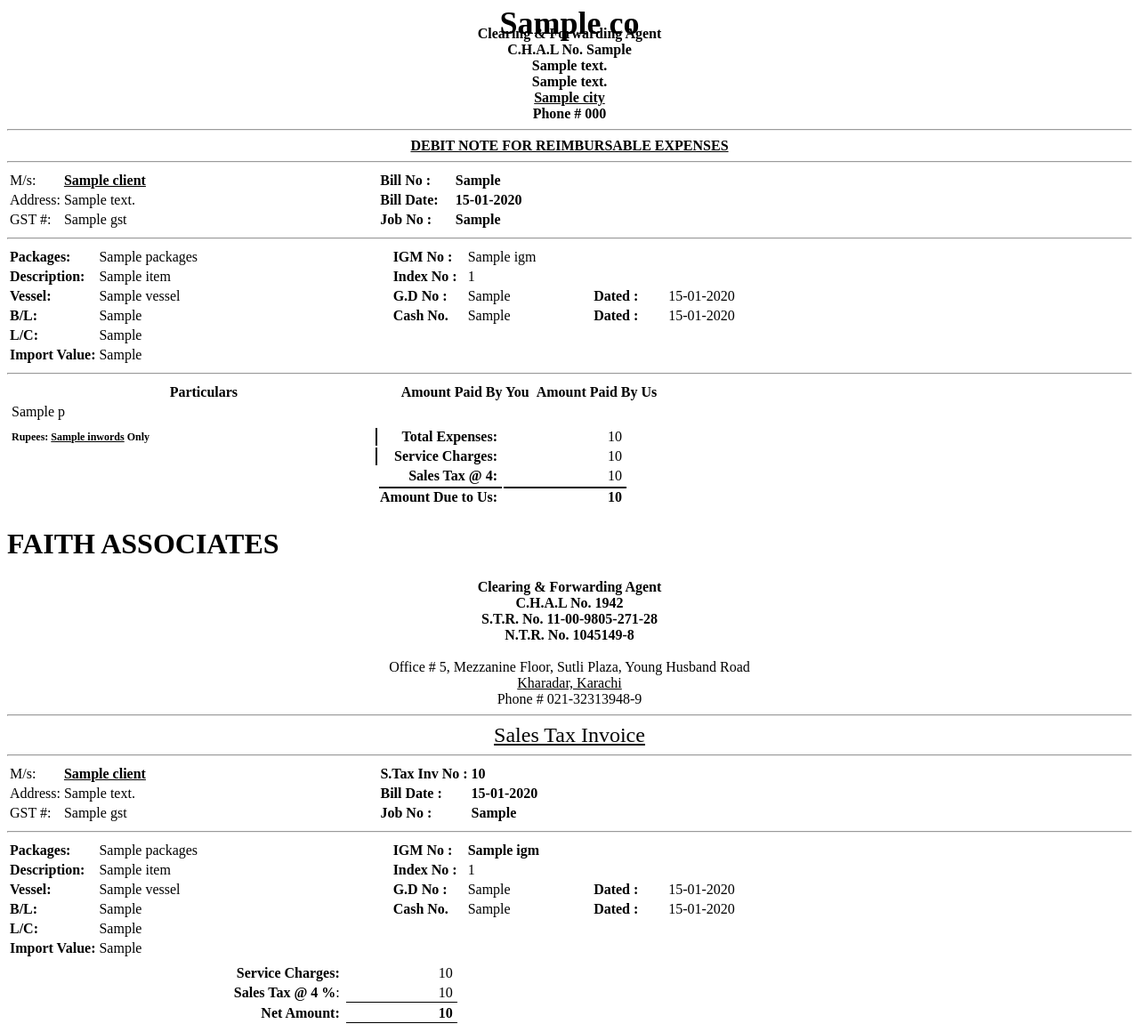
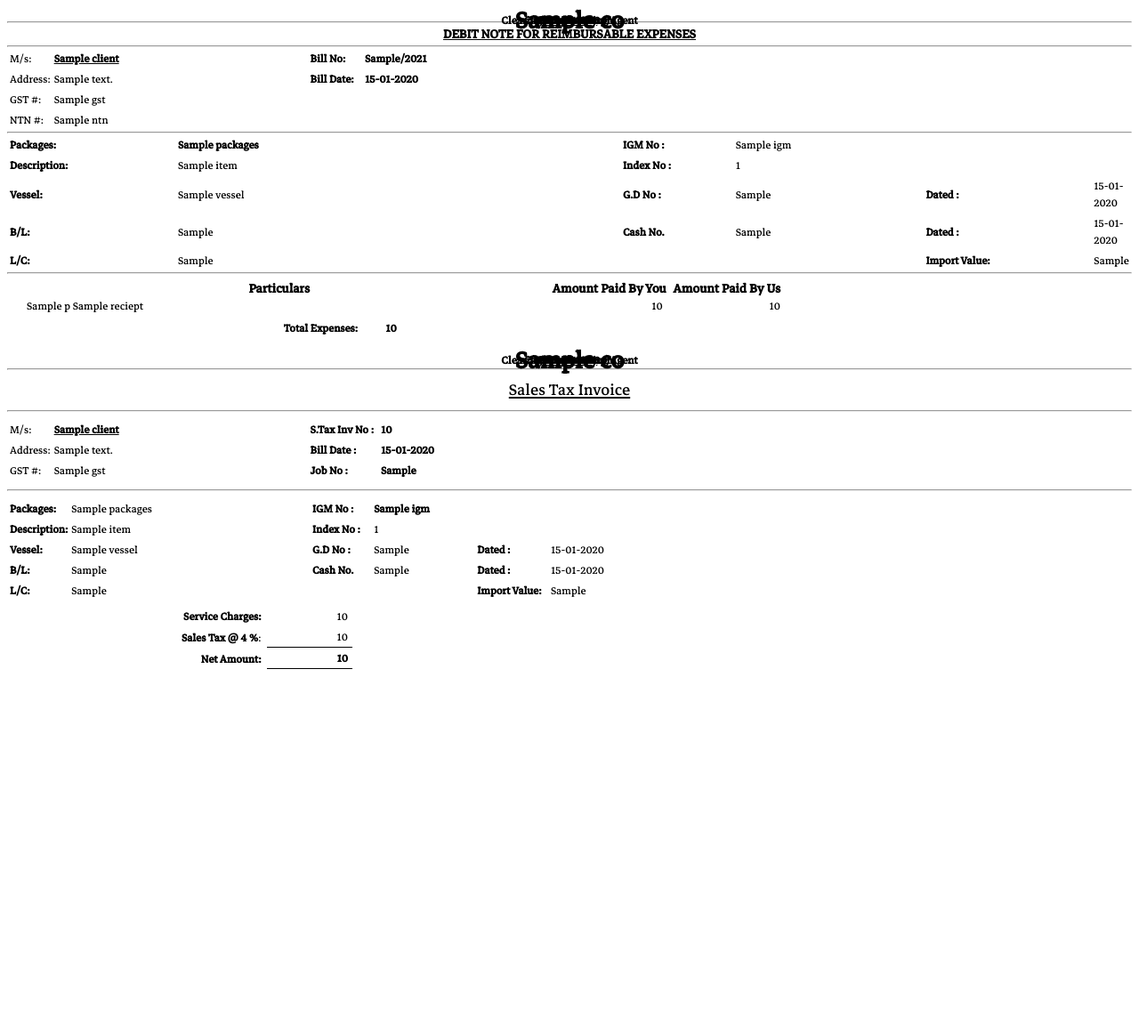
Before and after one commit to rizwanweb/FaithSoftware-V-0.1, a Django app: template reports/templates/reports/bill_report.html in a window 1280 px wide. Shown: the whole page at 89% size. After the commit the page ends 752 px from the top, so only its background shows below. Run offline with Django 3.2, Linux system fonts and the light colour scheme; the template is opened without the code that fills it: most values are stand-ins (such as "Sample title", 1, 10 or a date in 2020).

Commit message:
fixed job bill report format

```diff
--- a/reports/templates/reports/bill_report.html
+++ b/reports/templates/reports/bill_report.html
@@ -11,11 +11,9 @@
         @page {
             size: letter portrait;
             margin: 2cm;
+            margin-top: 0cm;
         }
 
-        @page {
-            size: letter portrait;
-            margin: 2cm;
         @font-face {
             font-family: Markazi;
             src: url('static/fonts/Markazi.ttf');
@@ -26,28 +24,36 @@
             font-family: Markazi;
         }
 
+        h1 {
+            font-size: 36px;
+            text-align: center;
+            margin-bottom: 0px;
+        }
+        .header{
+            line-height: 0px;
+        }
 
     </style>
 </head>
 
 <body>
     <div class="header">
-        <center><h1 style="font-size: 36px; margin-bottom: 0px; line-height:5px;">{{co.name}}</h1></center>
-        <center><span style="font-weight: bold;">Clearing & Forwarding Agent</span></center>
-        <center><span style="font-weight: bold;">C.H.A.L No. {{co.challanNo}}</span></center>
-        <center><span style="font-weight: bold;">{{co.address1}}</span></center>
-        <center><span style="font-weight: bold;">{{co.address2}}</span></center>
-        <center><span style=" font-weight: bold;"><u>{{co.city}}</u></span></center>
-        <center><span style="font-weight: bold;">Phone # {{co.phone1}}</span></center>
+        <center><h1 style="font-size: 36px; margin-bottom: 0px; line-height:0px;">{{co.name}}</h1></center>
+        <center><span style="font-weight: bold; margin-top: 0px; padding: 0px;">Clearing & Forwarding Agent</span></center>
+        <center><span style="font-weight: bold; margin-bottom: 0px;">C.H.A.L No. {{co.challanNo}}</span></center>
+        <center><span style="font-weight: bold; margin-bottom: 0px;">{{co.address1}}</span></center>
+        <center><span style="font-weight: bold; margin-bottom: 0px;">{{co.address2}}</span></center>
+        <center><span style=" font-weight: bold; margin-bottom: 0px;"><u>{{co.city}}</u></span></center>
+        <center><span style="font-weight: bold; margin-bottom: 0px;">Phone # {{co.phone1}}</span></center>
     </div>
-    <hr>
-    <center><b><u>DEBIT NOTE FOR REIMBURSABLE EXPENSES</u></b></center>
-    <hr>
+    <hr style="margin-bottom: 1px; margin-top: 0px;">
+    <center><b><u><h3 style="margin-bottom: 1px; margin-top: 0px;">DEBIT NOTE FOR REIMBURSABLE EXPENSES</h3></u></b></center>
+    <hr style="margin-bottom: 1px; margin-top: 0px;">
 
     <table>
         <tr>
             <td style="width:10%;">M/s:</td> <td style="width:60%;"><b><u>{{bill.job.client}}</u></b></td>
-            <td ><b>Bill No :</b></td><td><b>{{bill.billNo}}</b></td>
+            <td ><b>Bill No: </b></td><td><b>{{bill.billNo}}/{% now "Y" %}</b></td>
         </tr>
 
         <tr>
@@ -57,20 +63,21 @@
 
         <tr>
             <td style="width:10%;">GST #:</td> <td style="width:60%;">{{bill.job.client.GST}}</td>
-            <td ><b>Job No :</b></td><td><b>{{bill.job.jobNo}}</b></td>
+        </tr>
+        <tr>
+            <td style="width:10%;">NTN #:</td> <td style="width:60%;">{{bill.job.client.NTN}}</td>
         </tr>
     </table>
-    <hr>
+    <hr style="margin-bottom: 1px; margin-top: 0px;">
 
     <table style="border: 0px solid black;">
         <tr>
-          <td style="width:10%;"><b>Packages:</b></td>
+            <td style="width:15%;"><b>Packages:</b></td>
             {% if bill.job.containers > 0 %}
-            <td>{{bill.job.containers}}X{{bill.job.size}} CONT STC {{bill.job.packages}}</td>
+            <td><b>{{bill.job.containers}}X{{bill.job.size}} CONT STC {{bill.job.packages}}</b></td>
             {% else %}
-            <td>{{bill.job.packages}}</td>
+            <td><b>{{bill.job.packages}}</b></td>
             {% endif %}
-
 
             <td style="width:10%;"><b>IGM No :</b></td>
             <td style="width:10%;">{{bill.job.igm}}</td>
@@ -81,7 +88,7 @@
             <td style="width:10%;"><b>Description:</b></td>
             <td style="width:40%;">{{bill.job.item}}</td>
             <td style="width:10%;"><b>Index No :</b></td>
-            <td style="width:10%;">{{bill.job.index}}</td>
+            <td style="width:15%;">{{bill.job.index}}</td>
         </tr>
         <tr>
             <td style="width:10%;"><b>Vessel:</b></td>
@@ -105,29 +112,26 @@
             <td style="width:40%;">{{bill.job.lc}}</td>
             <td style="width:10%;"></b></td>
             <td style="width:17%;"></td>
-        </tr>
-        <tr>
-            <td style="width:12%;"><b>Import Value:</b></td>
-            <td style="width:40%;">{{bill.job.importValue}}</td>
-
+            <td style="width:15%;"><b>Import Value:</b></td>
+            <td style="width:10%;">{{bill.job.importValue}}</td>
         </tr>
     </table>
-    <hr>
-    <table>
+    <hr style="margin-bottom: 0px; margin-top: 0px;">
+    <table id="bill_frame" style="left:100px;">
         <tr style="border: 2px solid black;">
-            <th style="width: 60%; font-size: 16px;">Particulars</th>
-            <th style="width: 20%; font-size: 16px;">Amount Paid By You</th>
-            <th style="width: 20%; font-size: 16px;">Amount Paid By Us</th>
+            <th style="width: 70%; font-size: 19px; padding-top: 3px;"><b>Particulars</b></th>
+            <th style="width: 15%; font-size: 19px; padding-top: 3px;">Amount Paid By You</th>
+            <th style="width: 15%; font-size: 19px; padding-top: 3px;">Amount Paid By Us</th>
         </tr>
         {% for h in p %}
-            <tr style="padding-top: 5px; border: 1px solid black; border-left: 2px solid black; border-right: 2px solid black;">
-                <td style="padding-left: 3px;">{{h.title}} {% if h.reciept > 0%} {{h.reciept}} {% endif %} </td>
+            <tr style=" line-height: 10px; padding-top: 2px; border: .5px dashed black; border-left: 2px solid black; border-right: 2px solid black;">
+                <td style="padding-left: 20px;">{{h.title}} {% if h.reciept %} {{h.reciept}} {% endif %} </td>
                 <td style="text-align: right; padding-right: 5px;">
-                    {% if h.byYou > 0%}
+                    {% if h.byYou %}
                         {{h.byYou|floatformat:0}}
                     {% endif %}
                 </td>
-                {% if h.byUs > 0 %}
+                {% if h.byUs %}
                     <td style="text-align: right; padding-right: 5px;">{{h.byUs|floatformat:0}}</td>
                 {% endif %}
 
@@ -136,45 +140,53 @@
         </table>
         <table>
             <tr>
-                <th style="width: 60%; font-size: 16px;"></th>
-                <th style="width: 20%; font-size: 16px;"></th>
-                <th style="width: 20%; font-size: 16px;"></th>
+            <th style=" font-size: 16px;"></th>
+            <th style="width: 20%; font-size: 16px;"></th>
+            <th style="width: 20%; font-size: 16px;"></th>
             </tr>
-        <tr style="padding-top: 5px; border-top: 2px solid black; border-right: 2px solid black; border-left: 2px solid black;">
-            <td style="padding-left: 3px; border-right: 2px solid black; font-size: 12px;"><b>Rupees: <u>{{inwords}}</u> Only </b></td>
-            <td style="text-align: right; padding-right: 5px;"><b>Total Expenses:</b></td>
-            <td style="text-align: right; padding-right: 5px;">{{bill.grossTotal|floatformat:0}}</td>
+        <tr style="padding-top: 5px; border-top: 2px solid black; border-right: 0px solid black; border-left: 0px solid black; border-bottom: 0px solid black;">
+            <td style="padding-left: 3px; width: 70%; border-bottom: 0px; "><b></b> </td>
+            <td style="text-align: right; width: 15%; padding-right: 3px; border-right: 2px; border-left: 2px; border-bottom: 2px;"><b>Total Expenses:</b></td>
+            <td style="text-align: right; width: 15%; padding-right: 5px; border-right: 2px; border-bottom: 2px;"><b>{{bill.totalCharges|floatformat:0}}</b></td>
         </tr>
-        <tr style="padding-top: 2px; border-right: 2px solid black; border-left: 2px solid black;">
-            <td style="padding-left: 3px;  border-right: 2px solid black;">&emsp;</td>
-            <td style="text-align: right; padding-right: 5px;"><b>Service Charges:</b></td>
-            <td style="text-align: right; padding-right: 5px;">{{bill.charges|floatformat:0}}</td>
+        {% if bill.cashRefund > 0 %}
+        <tr style="padding-top: 5px;">
+            <td style="padding-left: 3px; width: 70%;"></td>
+            <td style="font-size: 13px; text-align: center; width: 15%; padding-right: 3px; border-bottom 2px solid black; border-left 2px solid black; border-right 2px solid black;"><b>Refund from {{bill.pid.terminal}}</b></td>
+            <td style="text-align: right; width: 15%; padding-right: 5px; border-right 2px solid black; border-bottom 2px solid black;"><b>{{bill.cashRefund|floatformat:0}}</b></td>
         </tr>
-        <tr style="padding-top: 2px;  border-right: 2px solid black; border-left: 2px solid black;">
-            <td style="padding-left: 3px;">&emsp;</td>
-            <td style="text-align: right; padding-right: 5px;"><b>Sales Tax @ {{bill.rateOfST|floatformat:0}}:</b></td>
-            <td style="text-align: right; padding-right: 5px;">{{bill.salesTax|floatformat:0}}</td>
+        <tr style="padding-top: 5px; border-top: 0px solid black; border-right: 0px solid black; border-left: 0px solid black; border-bottom: 0px solid black;">
+            <td style="padding-left: 3px; width: 70%; border-right: 2px solid black;"><b></b> </td>
+            <td style="font-size: 13px; text-align: right; width: 15%; padding-right: 3px; border-right 2px solid black; border-bottom 2px solid black;"><b>Balance:</b></td>
+            <td style="text-align: right; width: 15%; padding-right: 5px; border-right 2px solid black; border-bottom 2px solid black;"><b>{{bill.grossBalance|floatformat:0}}</b></td>
         </tr>
-        <tr style="padding-top: 2px;  border-right: 2px solid black; border-bottom: 2px solid black; border-left: 2px solid black;">
-            <td style="padding-left: 3px;">&emsp;</td>
-            <td style="text-align: right; padding-right: 5px; border-top: 2px solid black;"><b>Amount Due to Us:</b></td>
-            <td style="text-align: right; padding-right: 5px; border-top: 2px solid black;"><b>{{bill.total|floatformat:0}}</b></td>
+        {% endif %}
+
+        {% if bill.advance > 0 %}
+        <tr style="padding-top: 5px; ">
+            <td style="padding-left: 3px; width: 70%;"></td>
+            <td style="font-size: 13px; text-align: right; width: 15%; padding-right: 3px; border-bottom 2px solid black; border-left 2px solid black; border-right 2px solid black;"><b>Party Advance</b></td>
+            <td style="text-align: right; width: 15%; padding-right: 5px; border-right 2px solid black; border-bottom 2px solid black;"><b>{{bill.advance|floatformat:0}}</b></td>
         </tr>
+        <tr style="padding-top: 5px; border-top: 0px solid black; border-right: 0px solid black; border-left: 0px solid black; border-bottom: 0px solid black;">
+            <td style="padding-left: 3px; width: 70%; border-right: 2px solid black;"><b></b> </td>
+            <td style="font-size: 13px; text-align: right; width: 15%; padding-right: 3px; border-right 2px solid black; border-bottom 2px solid black;"><b>Balance:</b></td>
+            <td style="text-align: right; width: 15%; padding-right: 5px; border-right 2px solid black; border-bottom 2px solid black;"><b>{{bill.netBalance|floatformat:0}}</b></td>
+        </tr>
+        {% endif %}
     </table>
 
 </body>
 <pdf:nextpage />
 <body>
-        <div class="header">
-        <h1>FAITH ASSOCIATES</h1>
-        <center><span style="padding-top: 0px;"><b>Clearing & Forwarding Agent</b></span></center>
-        <center><span><b>C.H.A.L No. 1942</b></span></center>
-        <center><span><b>S.T.R. No. 11-00-9805-271-28</b></span></center>
-        <center><span><b>N.T.R. No. 1045149-8</b></span></center>
-        <br>
-        <center><span>Office # 5, Mezzanine Floor, Sutli Plaza, Young Husband Road</span></center>
-        <center><span><u>Kharadar, Karachi</u></span></center>
-        <center><span>Phone # 021-32313948-9</span></center>
+    <div class="header">
+        <center><h1 style="font-size: 36px; margin-bottom: 0px; line-height:0px;">{{co.name}}</h1></center>
+        <center><span style="font-weight: bold; margin-top: 0px; padding: 0px;">Clearing & Forwarding Agent</span></center>
+        <center><span style="font-weight: bold; margin-bottom: 0px;">C.H.A.L No. {{co.challanNo}}</span></center>
+        <center><span style="font-weight: bold; margin-bottom: 0px;">{{co.address1}}</span></center>
+        <center><span style="font-weight: bold; margin-bottom: 0px;">{{co.address2}}</span></center>
+        <center><span style=" font-weight: bold; margin-bottom: 0px;"><u>{{co.city}}</u></span></center>
+        <center><span style="font-weight: bold; margin-bottom: 0px;">Phone # {{co.phone1}}</span></center>
     </div>
     <hr>
     <center><p style="font-size: 24px; margin-top: 0px; margin-bottom: 0px;"><u>Sales Tax Invoice</u></p></center>
@@ -241,12 +253,10 @@
             <td style="width:40%;">{{bill.job.lc}}</td>
             <td style="width:10%;"></b></td>
             <td style="width:17%;"></td>
+            <td style="width:12%;"><b>Import Value:</b></td>
+            <td style="width:10%;">{{bill.job.importValue}}</td>
         </tr>
-        <tr>
-            <td style="width:12%;"><b>Import Value:</b></td>
-            <td style="width:40%;">{{bill.job.importValue}}</td>
 
-        </tr>
     </table>
 
 
```
